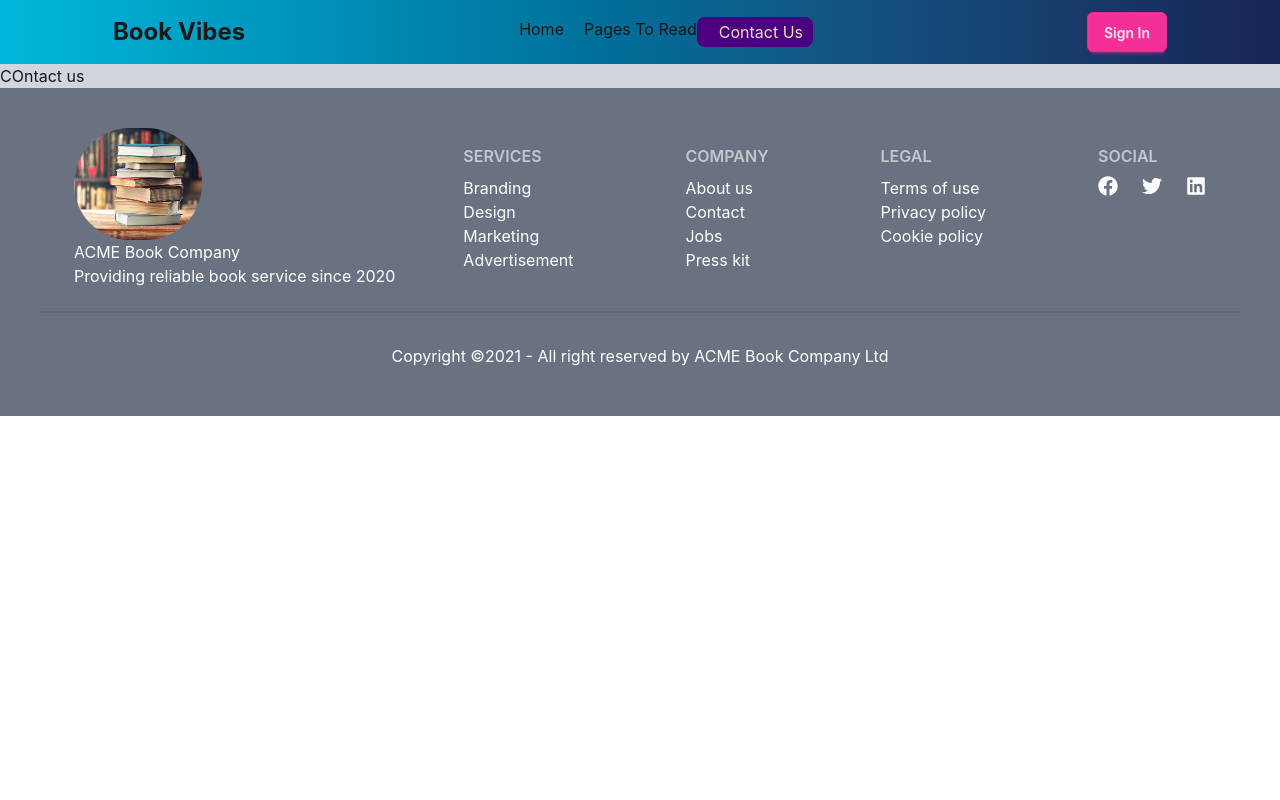
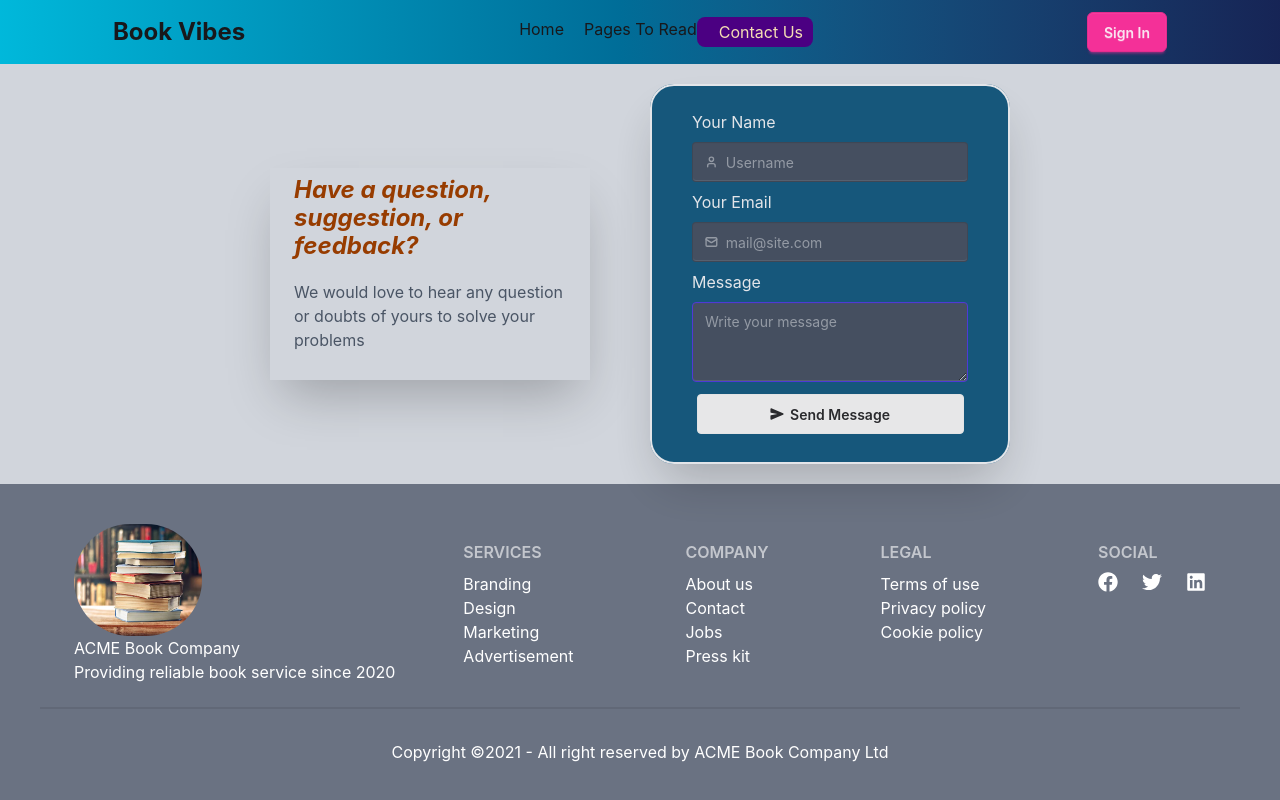
Before and after one commit to Tazim212/react-boi-poka, a React (Vite) app: page /contactus in a window 1280 px wide. Shown: the top 800 px of the page. Built offline with nearby package versions, Linux system fonts and the light colour scheme; no server answers.

Commit message:
contact us section done

```diff
--- a/src/Components/BookContainer/BookContainer.jsx
+++ b/src/Components/BookContainer/BookContainer.jsx
@@ -18,7 +18,7 @@ const BookContainer = () => {
     return (
         <div>
             <div className='text-center pt-4 text-black'>
-                <h1 className='text-4xl font-bold'>Featured Books</h1>
+                <h1 className='text-2xl md:text-4xl font-bold'>Featured Books</h1>
                 <p className='text-center pb-3'>Books that you will like to read and show details</p>
             </div>
             <div className='grid grid-cols-1 md:grid-cols-3 gap-6 py-4'>
--- a/src/Components/ContactUs/ContactUs.jsx
+++ b/src/Components/ContactUs/ContactUs.jsx
@@ -1,6 +1,91 @@
-const ContactUs = () =>{
-return(
-    <div>COntact us</div>
-)
+import { IoSend } from "react-icons/io5";
+import useAxios from "../../hooks/useAxios";
+import Swal from "sweetalert2";
+
+const ContactUs = () => {
+    const axiosInstance = useAxios()
+
+    const handleMessage = e => {
+        e.preventDefault()
+
+        const name = e.target.name.value;
+        const email = e.target.email.value;
+        const message = e.target.message.value;
+
+        const messageBody = { name, email, message };
+        axiosInstance.post("/usermessage", messageBody)
+            .then(res => {
+                // console.log(res.data)
+                if (res.data.insertedId) {
+                    Swal.fire("Your message has been posted")
+                    e.target.reset()
+                }
+            })
+
+    }
+    return (
+        <div className="flex justify-center items-center gap-15">
+            <div className="w-80 shadow-2xl py-2 px-6">
+                <h1 className="font-bold text-2xl/7 text-amber-800 italic">Have a question, suggestion, or feedback?
+                </h1>
+                <p className="py-5 text-gray-600">We would love to hear any question or doubts of yours to solve your problems</p>
+            </div>
+            <form onSubmit={handleMessage}>
+                <fieldset className="py-4 text-gray-200 border-2 my-5 bg-sky-900 rounded-3xl opacity-90 shadow-2xl w-90 flex-wrap">
+                    <div className="flex flex-col px-10">
+                        <label className="py-2">Your Name</label>
+                        <label className="input validator bg-gray-700">
+                            <svg className="h-[1em] opacity-50" xmlns="http://www.w3.org/2000/svg" viewBox="0 0 24 24">
+                                <g
+                                    strokeLinejoin="round"
+                                    strokeLinecap="round"
+                                    strokeWidth="2.5"
+                                    fill="none"
+                                    stroke="currentColor"
+                                >
+                                    <path d="M19 21v-2a4 4 0 0 0-4-4H9a4 4 0 0 0-4 4v2"></path>
+                                    <circle cx="12" cy="7" r="4"></circle>
+                                </g>
+                            </svg>
+                            <input
+                                type="text"
+                                name="name"
+                                required
+                                placeholder="Username"
+                                pattern="[A-Za-z][A-Za-z0-9\-]*"
+                                minLength="3"
+                                maxLength="30"
+                                title="Only letters, numbers or dash"
+                            />
+                        </label>
+                    </div>
+                    <div className="flex flex-col px-10">
+                        <label className="py-2">Your Email</label>
+                        <label className="input validator bg-gray-700">
+                            <svg className="h-[1em] opacity-50" xmlns="http://www.w3.org/2000/svg" viewBox="0 0 24 24">
+                                <g
+                                    strokeLinejoin="round"
+                                    strokeLinecap="round"
+                                    strokeWidth="2.5"
+                                    fill="none"
+                                    stroke="currentColor"
+                                >
+                                    <rect width="20" height="16" x="2" y="4" rx="2"></rect>
+                                    <path d="m22 7-8.97 5.7a1.94 1.94 0 0 1-2.06 0L2 7"></path>
+                                </g>
+                            </svg>
+                            <input type="email" name="email" placeholder="mail@site.com" required />
+                        </label>
+                    </div>
+                    <div className="validator-hint hidden">Enter valid email address</div>
+                    <div className="px-10">
+                        <legend className="py-2">Message</legend>
+                        <textarea placeholder="Write your message" name="message" className="textarea textarea-primary bg-gray-700"></textarea>
+                    </div>
+                    <button type="submit" className="btn btn-soft flex items-center my-3 mx-auto w-3/4"><span><IoSend></IoSend></span> Send Message</button>
+                </fieldset>
+            </form>
+        </div>
+    )
 }
 export default ContactUs;
--- a/src/Components/FAQ/FAQ.jsx
+++ b/src/Components/FAQ/FAQ.jsx
@@ -3,7 +3,7 @@ import faqimg from '../../assets/faqBanner.jpg'
 const FAQ = () => {
     return (
         <section className="text-center md:text-right p-5 text-black">
-            <h1 className="font-bold text-3xl py-2">Faq Questions</h1>
+            <h1 className="font-bold text-2xl md:text-4xl py-2">Faq Questions</h1>
             <p>You can see your common questions answer hera.</p>
 
 
@@ -12,7 +12,7 @@ const FAQ = () => {
                     <img src={faqimg} className='rounded-full mask-b-from-20% shadow-2xl pt-3' alt="" />
                 </div>
 
-                <div className='w-1/2 space-y-3'>
+                <div className='w-3/4 md:w-1/2 space-y-3'>
                     <div className="collapse border bg-cyan-700 collapse-plus text-gray-200">
                         <input type="checkbox" />
                         <div className="collapse-title  font-semibold">How do I add a book to my reading list?</div>
--- a/src/Components/ListedBooks/ListedBooks.jsx
+++ b/src/Components/ListedBooks/ListedBooks.jsx
@@ -39,7 +39,7 @@ const ListedBooks = () => {
 
     return (
         <div className='pb-10'>
-            <h1 className='text-3xl text-center font-bold py-3 text-black'>Books You Saved To Read</h1>
+            <h1 className='text-2xl md:text-4xl text-center font-bold py-3 text-black'>Books You Saved To Read</h1>
 
             <select defaultValue="Pick a text editor" className="bg-green-600 text-white flex mx-auto w-24 my-3 select-primary rounded-lg py-2 px-2">
                 <option className='font-semibold'>Sort By</option>
--- a/src/Components/PagesToRead/PagesToRead.jsx
+++ b/src/Components/PagesToRead/PagesToRead.jsx
@@ -44,7 +44,7 @@ const PagesToRead = () => {
     const axiosInstance = useAxios()
 
     useEffect(() => {
-        if (user?.email && loading) return;
+        if (!user?.email && loading) return;
         axiosInstance.get(`/savedbook?email=${user?.email}`)
             .then(data => setShape(data.data))
     }, [user?.email])
@@ -54,7 +54,7 @@ const PagesToRead = () => {
             <BarChart
                 responsive
                 data={shape}
-                className='pt-10 ps-0 md:ps-10 w-95 md:w-250 h-125'
+                className='pt-10 ps-0 md:ps-4 w-90 md:w-250 h-125'
             >
                 <CartesianGrid strokeDasharray="3 3" />
                 <XAxis dataKey="bookName" interval={0} angle={-25} textAnchor='end' height={140} />
--- a/src/Components/UserReviews/UserReviews.jsx
+++ b/src/Components/UserReviews/UserReviews.jsx
@@ -11,13 +11,13 @@ const UserReviews = () => {
     return (
         <div className='bg-gray-300 py-3'>
             <div className=' py-2 ps-0 md:ps-5 text-black text-center md:text-left'>
-                <h1 className="font-bold text-4xl">Reviews</h1>
+                <h1 className="font-bold text-2xl md:text-4xl">Reviews</h1>
                 <p className='pt-2'>Our users gave their valuable reviews</p>
             </div>
 
             {/* ------------------ review-1 -------------- */}
 
-            <div className="grid grid-cols-1 md:grid-cols-2 lg:grid-cols-4 gap-4 mx-20 md:mx-0 p-4">
+            <div className="grid grid-cols-1 md:grid-cols-2 lg:grid-cols-4 gap-4 mx-4 md:mx-0 p-4">
 
                 <div className="card image-full w-75 shadow-sm">
                     <figure>
--- a/src/Pages/Navbar/Navbar.jsx
+++ b/src/Pages/Navbar/Navbar.jsx
@@ -39,6 +39,7 @@ const Navbar = () => {
                     <NavLink to="/contactus" className={({ isActive }) =>
                         isActive ? "active" : ""
                     }><li className='pl-3'>Contact Us</li></NavLink>
+
                 </ul>
 
                 <div className='my-3 flex gap-2 items-center'>
@@ -65,6 +66,10 @@ const Navbar = () => {
                     <NavLink to="/pagestoread" className={({ isActive }) =>
                         isActive ? "active" : ""
                     }><li>Pages To Read</li></NavLink>
+                    <NavLink to="/contactus" className={({ isActive }) =>
+                        isActive ? "active" : ""
+                    }><li>Contact Us</li></NavLink>
+
                 </ul>
             </div>
         </div>
```
